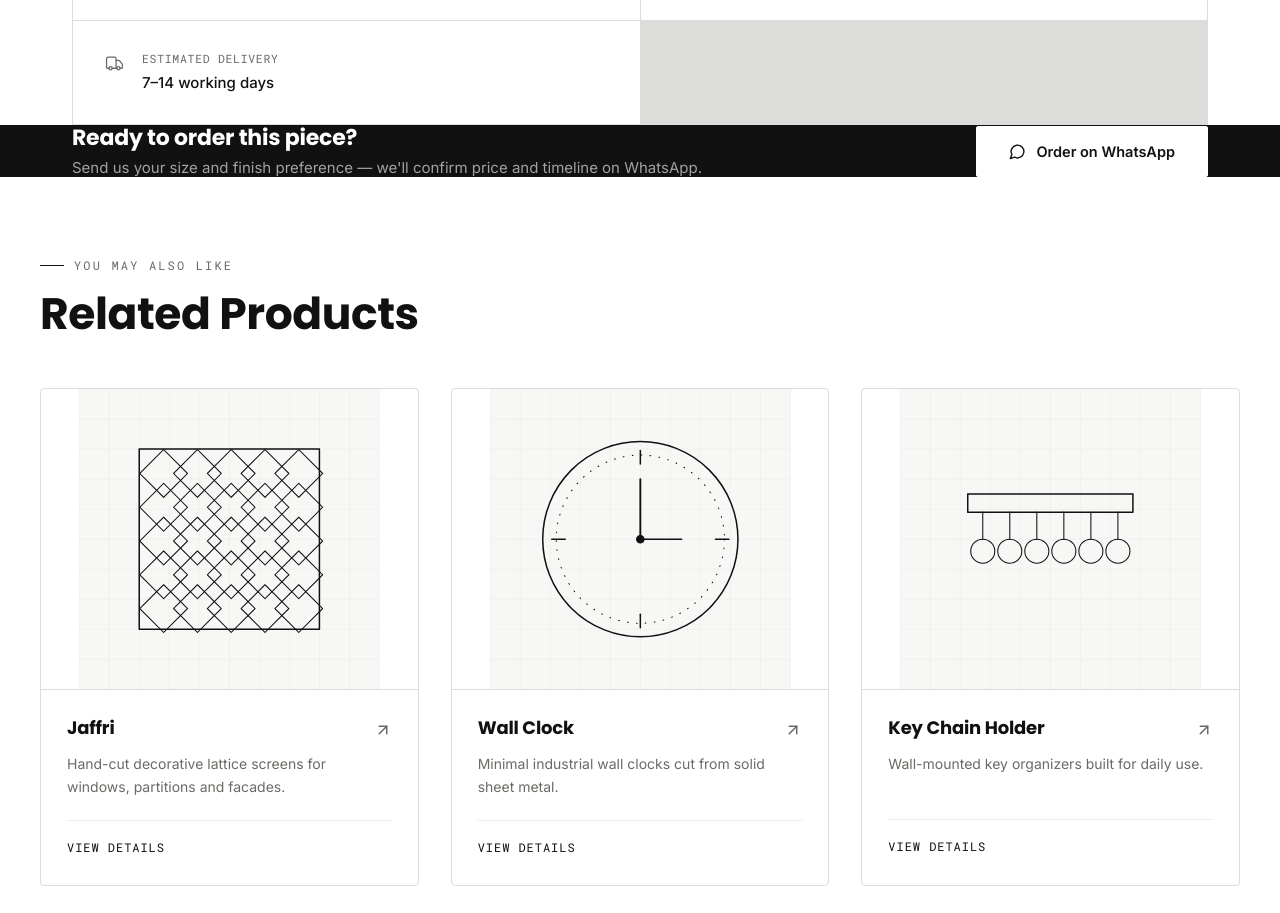
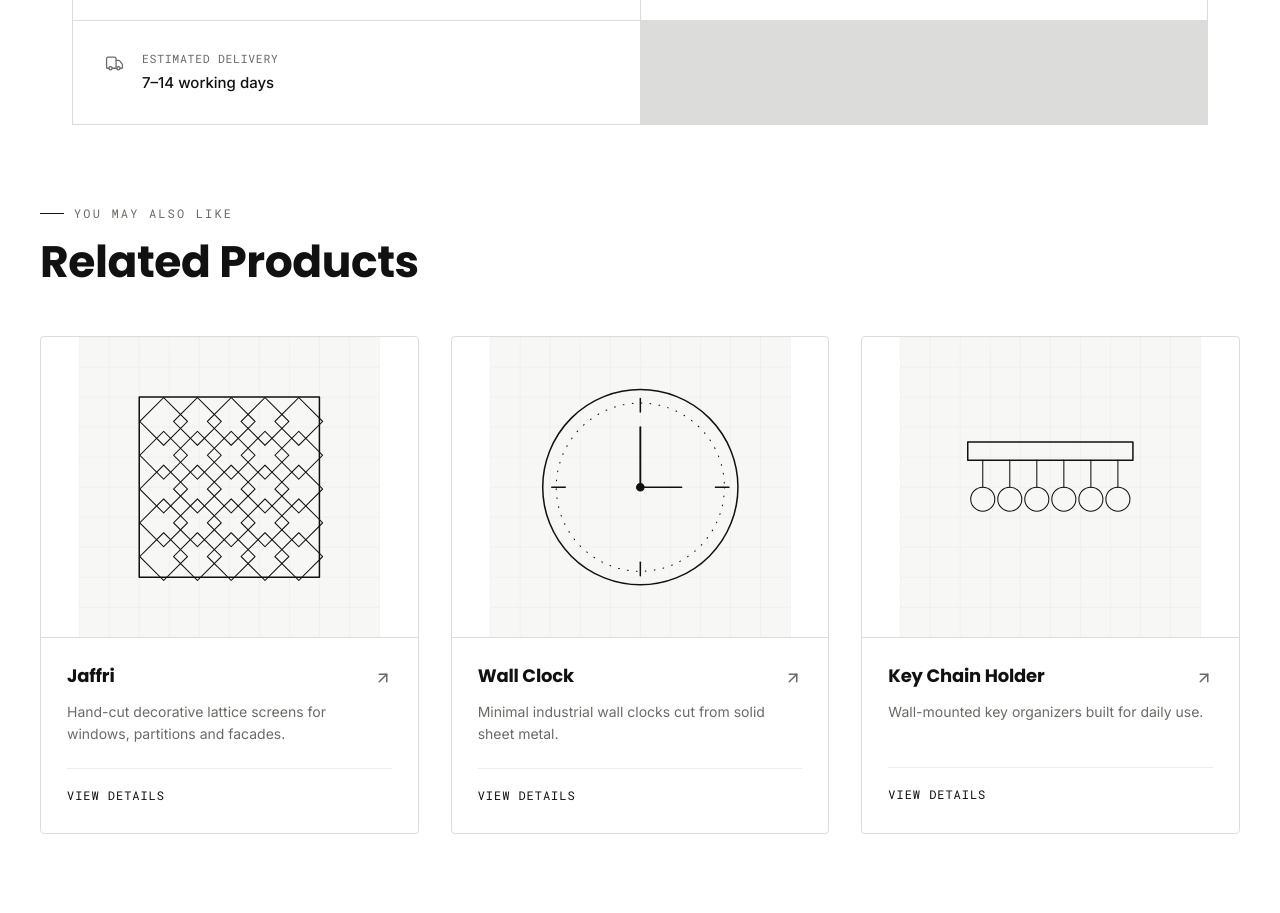
Before and after one commit to Nabeel-8090/sameerwaqarmetal, a React (Vite) app: page /products/bbq-grill in a window 1280 px wide. Shown: the part 920-1833 px from the top of the page. Built offline with nearby package versions, Linux system fonts and the light colour scheme.

Commit message:
remove extra stuffs from ProductDetails.jsx

```diff
--- a/src/pages/ProductDetails.jsx
+++ b/src/pages/ProductDetails.jsx
@@ -90,18 +90,6 @@ export default function ProductDetails() {
         </div>
       </section>
 
-      <section className={styles.ctaBand}>
-        <div className={`container ${styles.ctaInner}`}>
-          <div>
-            <h3>Ready to order this piece?</h3>
-            <p>Send us your size and finish preference — we'll confirm price and timeline on WhatsApp.</p>
-          </div>
-          <a href={whatsappUrl} target="_blank" rel="noopener noreferrer" className="btn btn-light">
-            <MessageCircle size={17} /> Order on WhatsApp
-          </a>
-        </div>
-      </section>
-
       {related.length > 0 && (
         <section className={`container section section--tight`}>
           <span className="eyebrow">You May Also Like</span>
```
